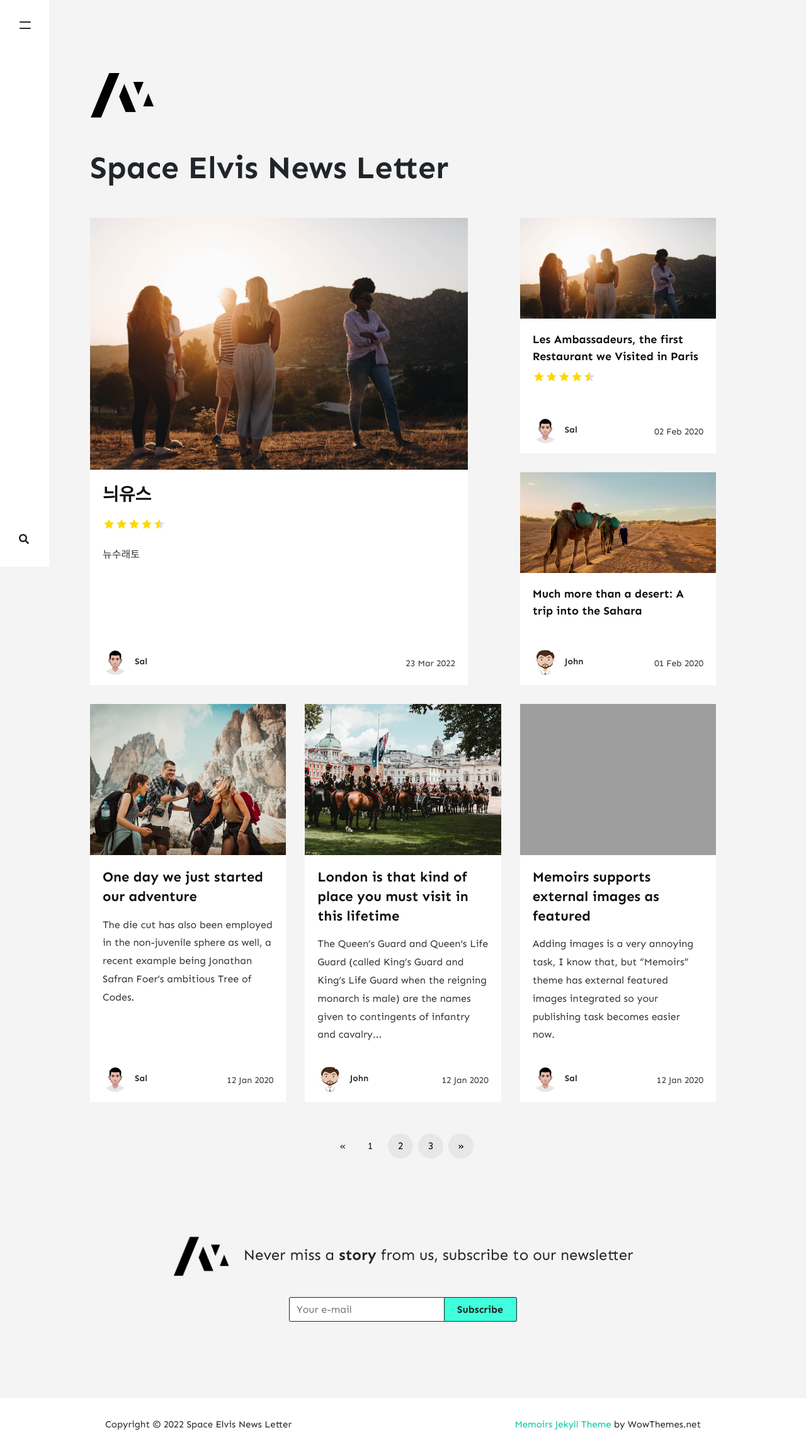
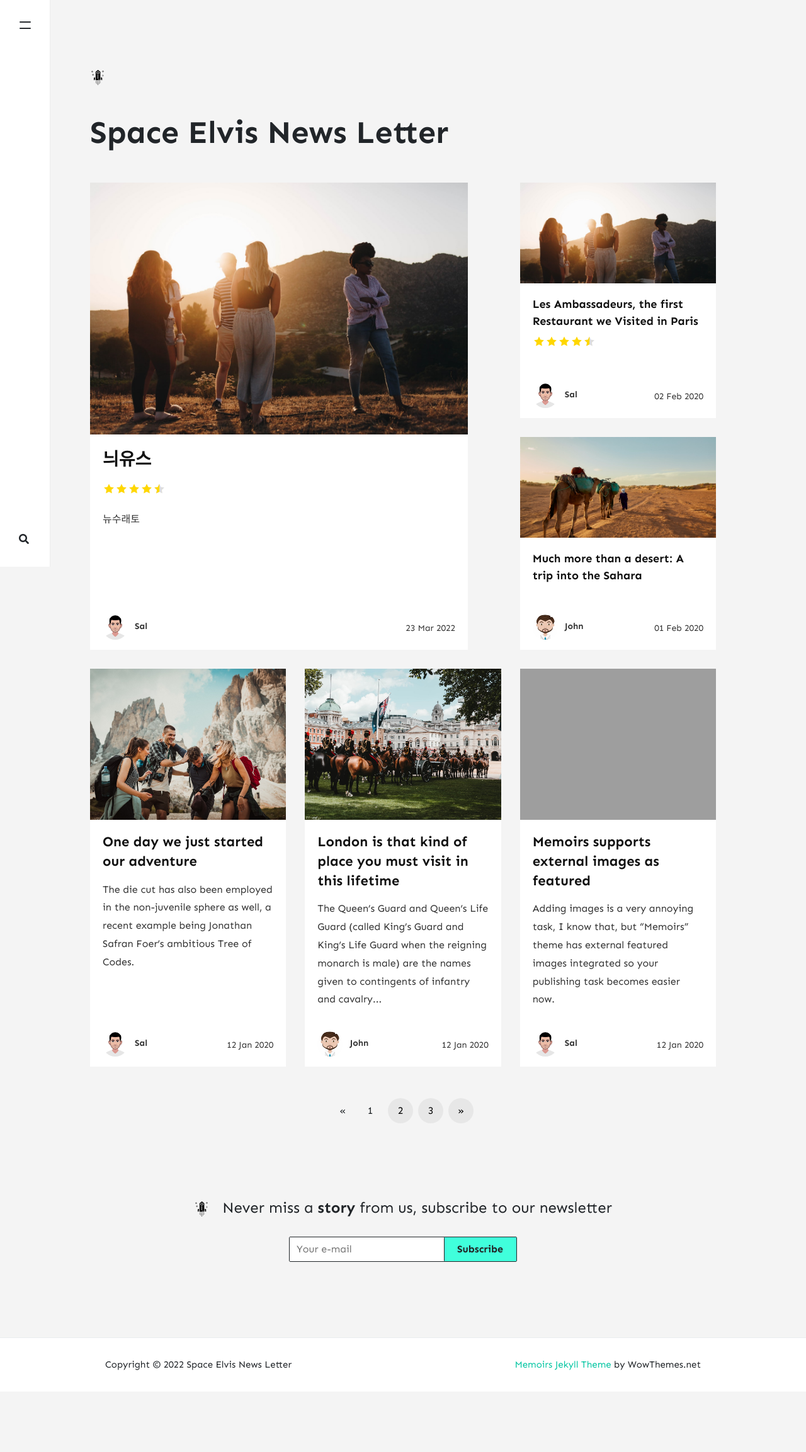
Before and after one commit to libamiew/libamiew7.github.io, a Jekyll site: the page built from index.html, in a window 1280 px wide. Shown: the whole page at 63% size. Built offline with Jekyll 4.4.1, drawn with Linux system fonts in a browser that asks for light colours; nearby versions of some CDN libraries; the list of posts is cut into pages by our own code; comment, search, counter and statistics services are not loaded; after the commit the page ends 2210 px from its top, so only the background shows below that; grey boxes are pictures that could not be loaded.

Commit message:
logo update

```diff
--- a/_config.yml
+++ b/_config.yml
@@ -2,8 +2,8 @@
 name: "Space Elvis News Letter"
 title: "Space Elvis News Letter"
 description: "Space Elvis News Letter"
-logo: 'assets/images/logo.png'
-favicon: 'assets/images/logo.png'
+logo: 'assets/images/startup.png'
+favicon: 'assets/images/startup.png'
 baseurl: https://libamiew.github.io/
 google_analytics: 'UA-xxxxxxxx-1'
 disqus: 'demowebsite'
```
Also changed, not shown: assets/images/startup.png (added).
